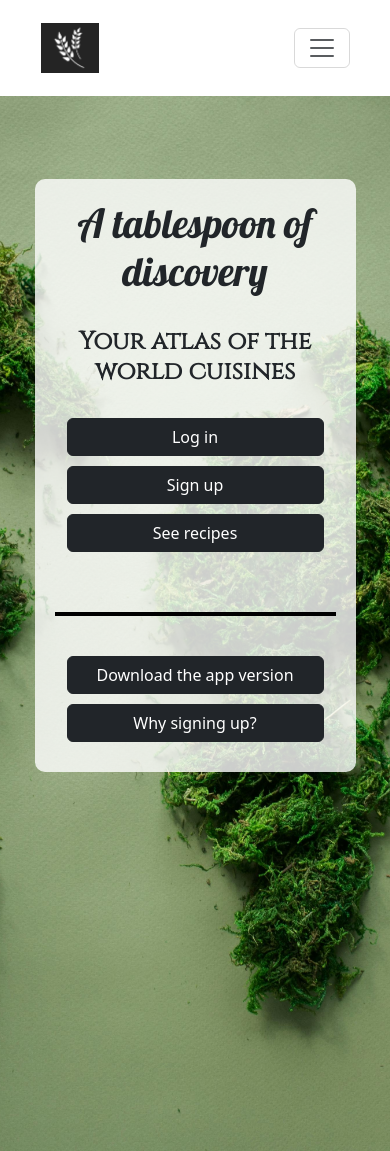
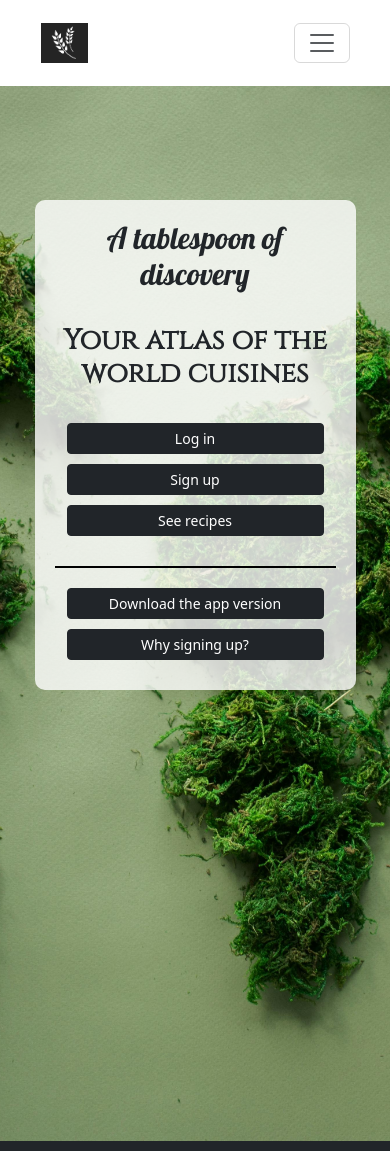
Before and after one commit to AlexaCai/recipe-web-app, a Django app: page / in a window 390 px wide. Run offline with Django 4.2, Linux system fonts and the light colour scheme.

Commit message:
Responsiveness updates

```diff
--- a/recipes/static/recipes/css/style.css
+++ b/recipes/static/recipes/css/style.css
@@ -1,10 +1,10 @@
 /* CSS code shared for all recipes app templates */
 
 .header-display {
-    padding: 20px;
+    padding: 15px;
     padding-left: 40px;
     padding-right: 40px;
-    font-size: 20px;
+    font-size: 15px;
     background-color: rgb(255, 255, 255);
 }
 
@@ -29,7 +29,7 @@
 }
 
 .logo-image {
-    height: 100%;
+    height: 80%;
     width: auto;
     object-fit: contain;
 }
@@ -37,12 +37,6 @@
 @media (max-width: 900px) {
     .logo-image {
         margin-left: 0px;
-    }
-}
-
-@media (max-width: 325px) {
-    .logo-image {
-        height: 80%;
     }
 }
 
@@ -72,7 +66,7 @@
 .welcome-boxes {
     justify-content: center;
     align-items: center;
-    height: 90vh;
+    height: 85vh;
 }
 
 .welcome-box-1 {
@@ -84,24 +78,25 @@
 
 .website-title {
     font-family: 'Lobster', sans-serif;
-    font-size: 50px;
+    font-size: 45px;
 }
 
 @media (max-width: 405px) {
     .website-title {
-        font-size: 40px;
+        font-size: 30px;
     }
 }
 
 @media (max-width: 300px) {
     .website-title {
-        font-size: 35px;
+        font-size: 25px;
     }
 }
 
 .website-subtitle {
     font-family: 'Cinzel', sans-serif;
     font-weight: 600;
+    font-size: 28px;
 }
 
 @media (max-width: 355px) {
@@ -130,9 +125,9 @@
 
 .welcome-box-2 {
     text-align: center;
-    padding-top: 40px;
-    margin-top: 50px;
-    border-top: 4px solid black;
+    padding-top: 20px;
+    margin-top: 20px;
+    border-top: 2px solid black;
 }
 
 .home-page-modal-head {
--- a/recipes/templates/recipes/home.html
+++ b/recipes/templates/recipes/home.html
@@ -60,20 +60,20 @@
                             <div class="row">
                                 <div
                                     class="col-xl-4 col-lg-4 col-md-4 col-sm-4 col-12 home-page-buttons-bottom-padding">
-                                    <a class="btn btn-dark w-100" href="{% url 'accounts:login' %}">
+                                    <a class="btn btn-dark btn-sm w-100" href="{% url 'accounts:login' %}">
                                         Log in
                                     </a>
                                 </div>
                                 <div
                                     class="col-xl-4 col-lg-4 col-md-4 col-sm-4 col-12 home-page-buttons-bottom-padding">
-                                    <a class="btn btn-dark w-100" href="{% url 'accounts:signup' %}">
+                                    <a class="btn btn-dark btn-sm w-100" href="{% url 'accounts:signup' %}">
                                         Sign up
                                     </a>
                                 </div>
                                 <div
                                     class="col-xl-4 col-lg-4 col-md-4 col-sm-4 col-12 home-page-buttons-bottom-padding">
                                     <a href="{% url 'recipes:recipes_list_unsigned_users' %}"
-                                        class="btn btn-dark w-100">See recipes</a>
+                                        class="btn btn-dark btn-sm w-100">See recipes</a>
                                 </div>
                             </div>
                         </div>
@@ -84,7 +84,7 @@
                                     </div>
                                     <div
                                         class="col-xl-6 col-lg-8 col-md-8 col-sm-8 col-12 home-page-buttons-bottom-padding download-app-button-modal">
-                                        <button type="button" class="btn btn-dark w-100" data-bs-toggle="modal"
+                                        <button type="button" class="btn btn-dark btn-sm w-100" data-bs-toggle="modal"
                                             data-bs-target="#downloadAppModal">
                                             Download the app version
                                         </button>
@@ -143,7 +143,7 @@
                                     </div>
                                     <div
                                         class="col-xl-4 col-lg-6 col-md-6 col-sm-6 col-12 home-page-buttons-bottom-padding">
-                                        <button type="button" class="btn btn-dark w-100" data-bs-toggle="modal"
+                                        <button type="button" class="btn btn-dark btn-sm w-100" data-bs-toggle="modal"
                                             data-bs-target="#signupquestionModal">
                                             Why signing up?
                                         </button>
```
Also changed, not shown: 2 other files.
